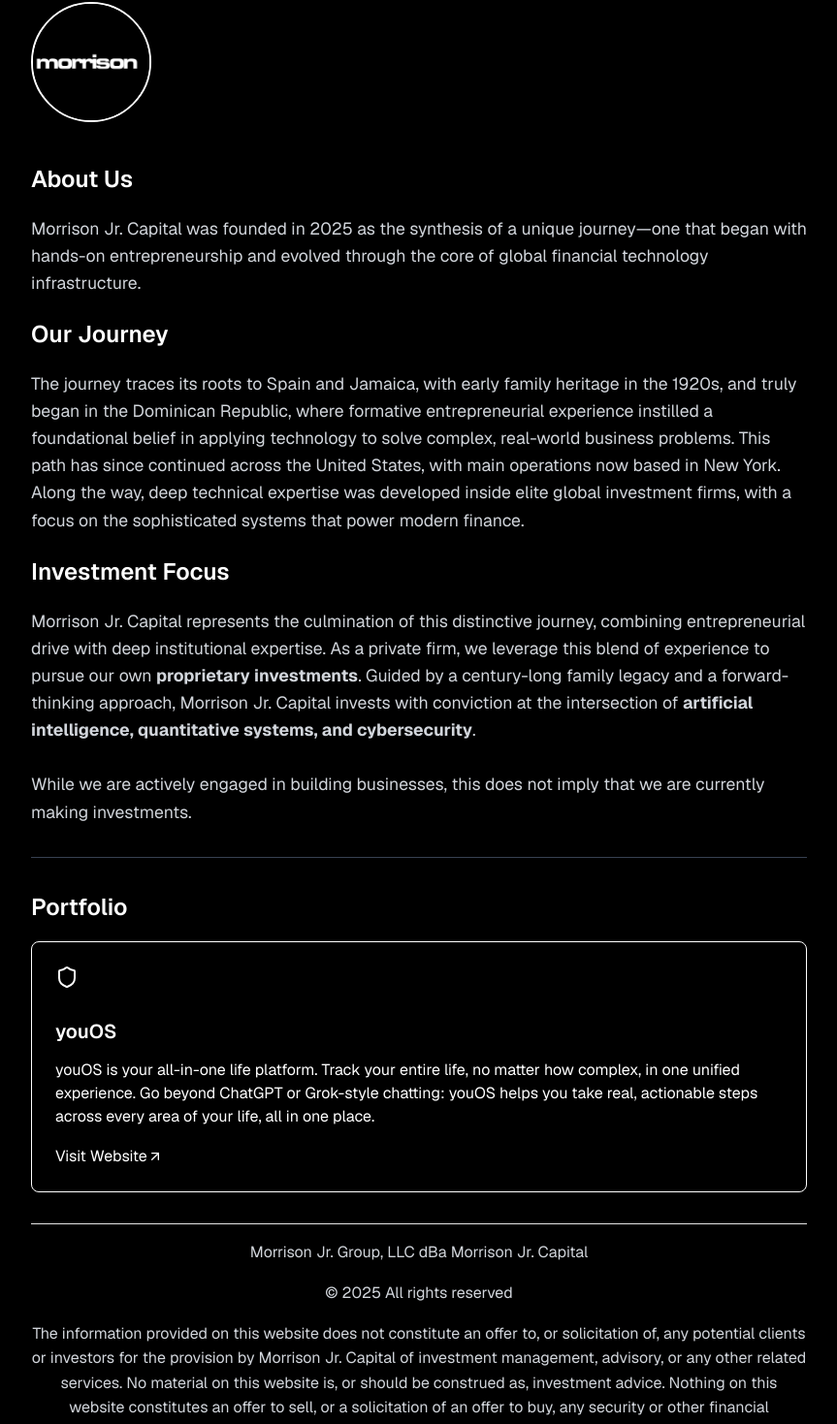
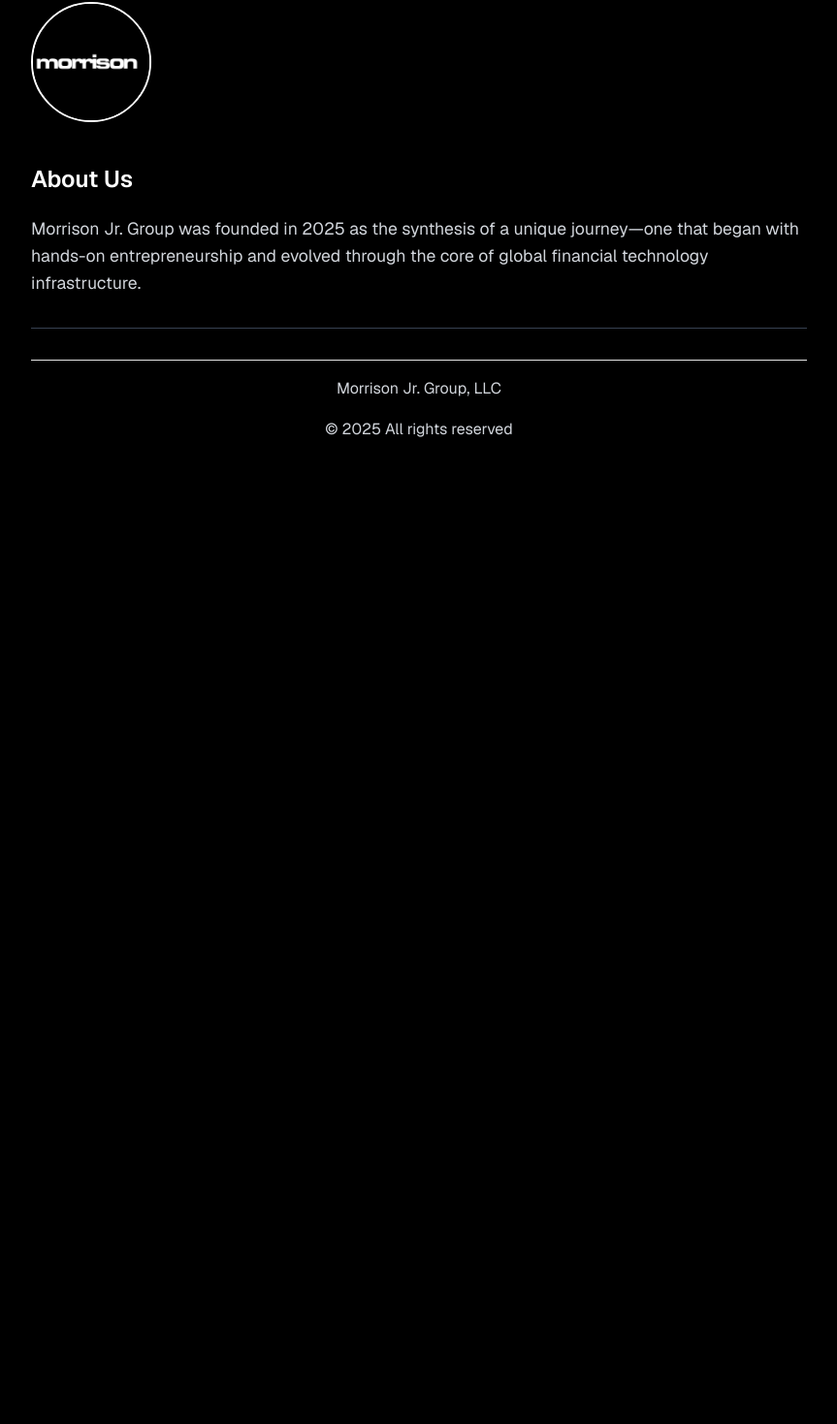
Before and after one commit to mateomorrison/morrisonjrcapital, a Next.js app: page / in a window 1280 px wide. Shown: the part 30-1499 px from the top of the page at 97% size, without its empty margins (208-1071 px from the left). After the commit the page ends 864 px from the top, so only its background shows below. Built offline with nearby package versions, Linux system fonts and the light colour scheme.

Commit message:
Update company name and remove sections
Updated company name from 'Morrison Jr. Capital' to 'Morrison Jr. Group' and removed some sections related to the company's journey and investment focus.

```diff
--- a/src/app/page.tsx
+++ b/src/app/page.tsx
@@ -17,70 +17,23 @@
         <section>
           <h2 className="text-2xl font-bold mb-4">About Us</h2>
           <p className="mb-5 text-[1.1em]">
-            Morrison Jr. Capital was founded in 2025 as the synthesis of a unique journey—one that began with hands-on entrepreneurship and evolved through the core of global financial technology infrastructure.
+            Morrison Jr. Group was founded in 2025 as the synthesis of a unique journey—one that began with hands-on entrepreneurship and evolved through the core of global financial technology infrastructure.
           </p>
         </section>
 
-        <section>
-          <h2 className="text-2xl font-bold mb-4">Our Journey</h2>
-          <p className="mb-5 text-[1.1em]">
-            The journey traces its roots to Spain and Jamaica, with early family heritage in the 1920s, and truly began in the Dominican Republic, where formative entrepreneurial experience instilled a foundational belief in applying technology to solve complex, real-world business problems. This path has since continued across the United States, with main operations now based in New York. Along the way, deep technical expertise was developed inside elite global investment firms, with a focus on the sophisticated systems that power modern finance.
-          </p>
-        </section>
-
-        <section>
-          <h2 className="text-2xl font-bold mb-4">Investment Focus</h2>
-          <p className="mb-5 text-[1.1em]">
-            Morrison Jr. Capital represents the culmination of this distinctive journey, combining entrepreneurial drive with deep institutional expertise. As a private firm, we leverage this blend of experience to pursue our own <strong className="font-semibold">proprietary investments</strong>. Guided by a century-long family legacy and a forward-thinking approach, Morrison Jr. Capital invests with conviction at the intersection of <strong className="font-semibold">artificial intelligence, quantitative systems, and cybersecurity</strong>. <br /><br /> While we are actively engaged in building businesses, this does not imply that we are currently making investments.
-          </p>
-        </section>
       </main>
 
       <hr className="my-10 border-t border-gray-700" />
 
 
-      <h2>Portfolio</h2>
-      <div className="investments-grid">
-        <a
-          href="https://youosapp.com/"
-          target="_blank"
-          rel="noopener noreferrer"
-          className="investment-card block hover:shadow-lg transition-shadow duration-200 cursor-pointer no-underline bg-black text-white p-6 rounded-lg border border-gray-800"
-        >
-          <div className="investment-header">
-            <svg xmlns="http://www.w3.org/2000/svg" width="24" height="24" viewBox="0 0 24 24" fill="none" stroke="currentColor" strokeWidth="2" strokeLinecap="round" strokeLinejoin="round" className="lucide lucide-shield w-6 h-6 text-white">
-              <path d="M20 13c0 5-3.5 7.5-7.66 8.95a1 1 0 0 1-.67-.01C7.5 20.5 4 18 4 13V6a1 1 0 0 1 1-1c2 0 4.5-1.2 6.24-2.72a1.17 1.17 0 0 1 1.52 0C14.51 3.81 17 5 19 5a1 1 0 0 1 1 1z"></path>
-            </svg>
-            <h3>youOS</h3>
-          </div>
-          <div className="description">
-            youOS is your all-in-one life platform. Track your entire life, no matter how complex, in one unified experience. Go beyond ChatGPT or Grok-style chatting: youOS helps you take real, actionable steps across every area of your life, all in one place.
-            <br />
-          </div>
-          <div className="investment-actions">
-            <span className="visit-website-btn bg-white text-black px-6 py-3 rounded-lg font-medium inline-flex items-center gap-2">
-              Visit Website
-              <svg xmlns="http://www.w3.org/2000/svg" width="16" height="16" viewBox="0 0 24 24" fill="none" stroke="currentColor" strokeWidth="2" strokeLinecap="round" strokeLinejoin="round">
-                <path d="M7 7h10v10"/>
-                <path d="M7 17 17 7"/>
-              </svg>
-            </span>
-          </div>
-        </a>
-      </div>
 
       <footer className="mt-16 pt-8 border-t border-gray-700">
         <div className="text-center mb-4">
           <p className="text-sm text-gray-400">
-            Morrison Jr. Group, LLC dBa Morrison Jr. Capital
+            Morrison Jr. Group, LLC
           </p>
           <p className="text-sm text-gray-400 mt-1">
             © 2025 All rights reserved
-          </p>
-        </div>
-        <div className="text-xs text-gray-500 text-center">
-          <p>
-            The information provided on this website does not constitute an offer to, or solicitation of, any potential clients or investors for the provision by Morrison Jr. Capital of investment management, advisory, or any other related services. No material on this website is, or should be construed as, investment advice. Nothing on this website constitutes an offer to sell, or a solicitation of an offer to buy, any security or other financial instrument.
           </p>
         </div>
       </footer>
```
